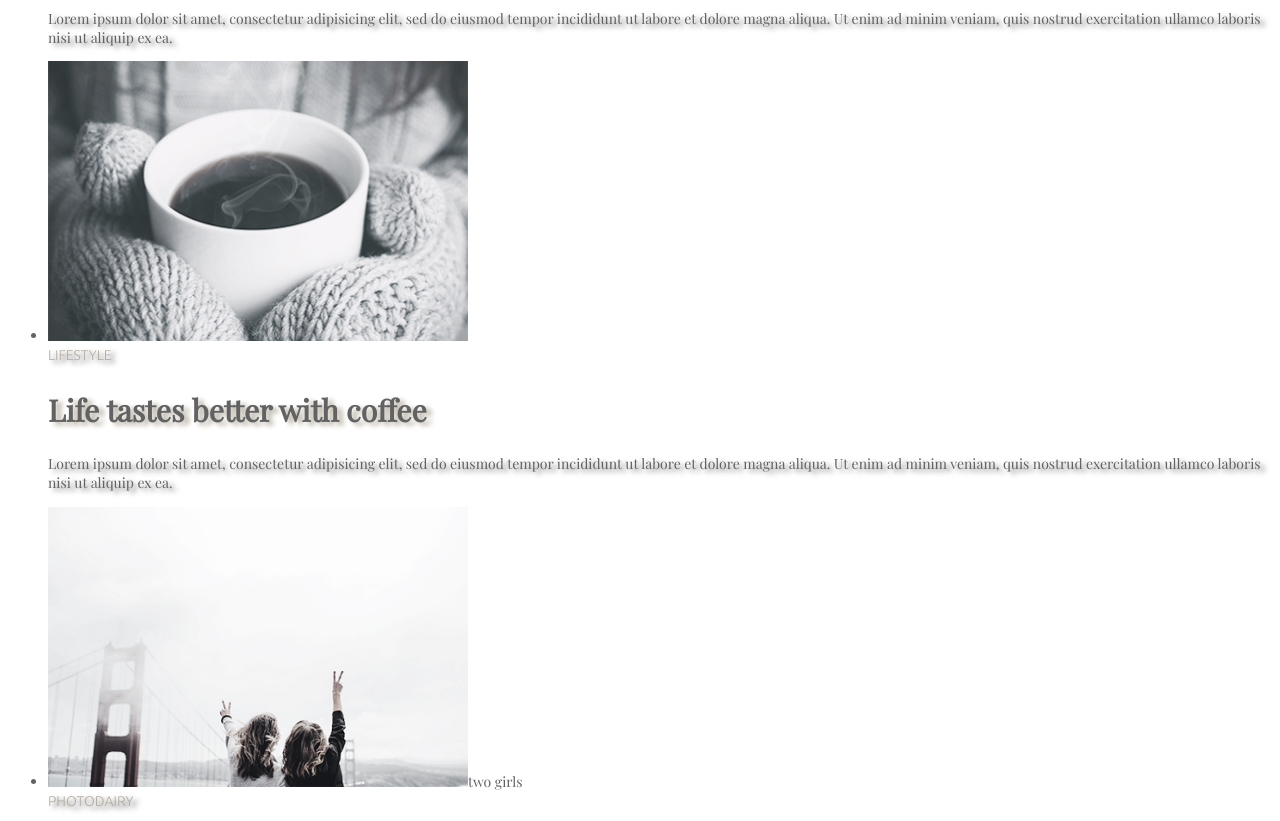
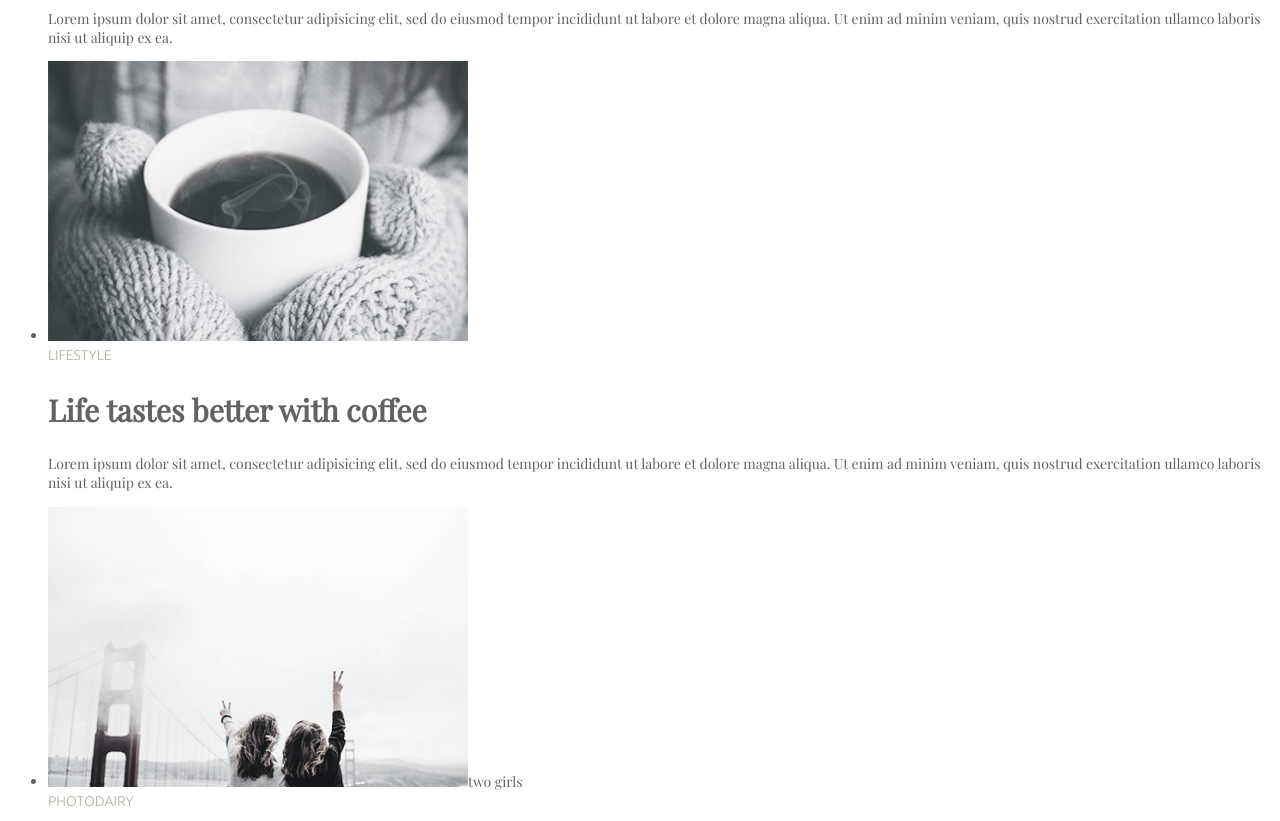
Before and after one commit to andrew111111111111/foto_blog, a plain HTML site: page index.html in a window 1280 px wide. Shown: the part 488-1309 px from the top of the page. Drawn offline with nearby package versions, Linux system fonts and the light colour scheme.

Commit message:
work all

```diff
--- a/src/css/main.css
+++ b/src/css/main.css
@@ -44,13 +44,3 @@ nav ul li a {
   opacity: 0.8;
   cursor: pointer;
 }
-a,
-span {
-  text-shadow: 5px 3px 5px #626262;
-}
-p {
-  text-shadow: 5px 3px 5px #7d7d7d;
-}
-h2 {
-  text-shadow: 5px 3px 5px #b4ad9e;
-}
```
